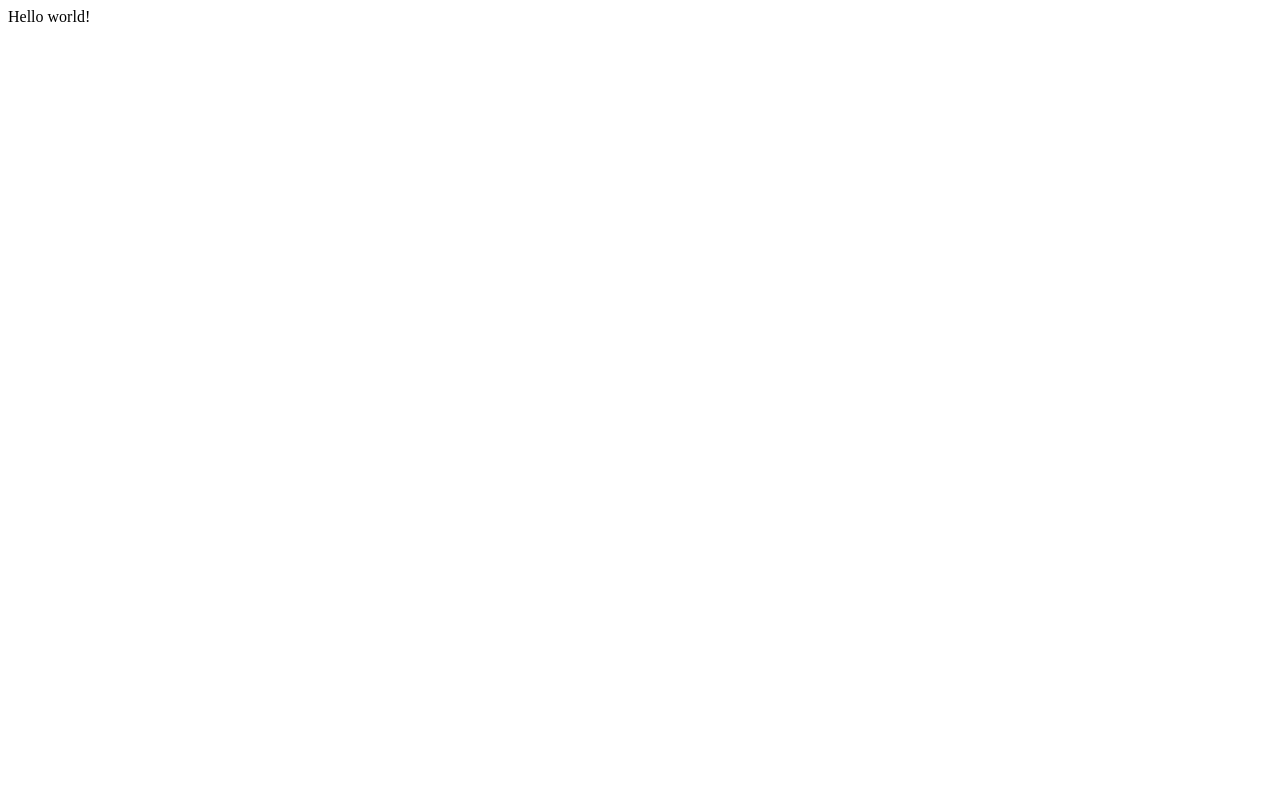
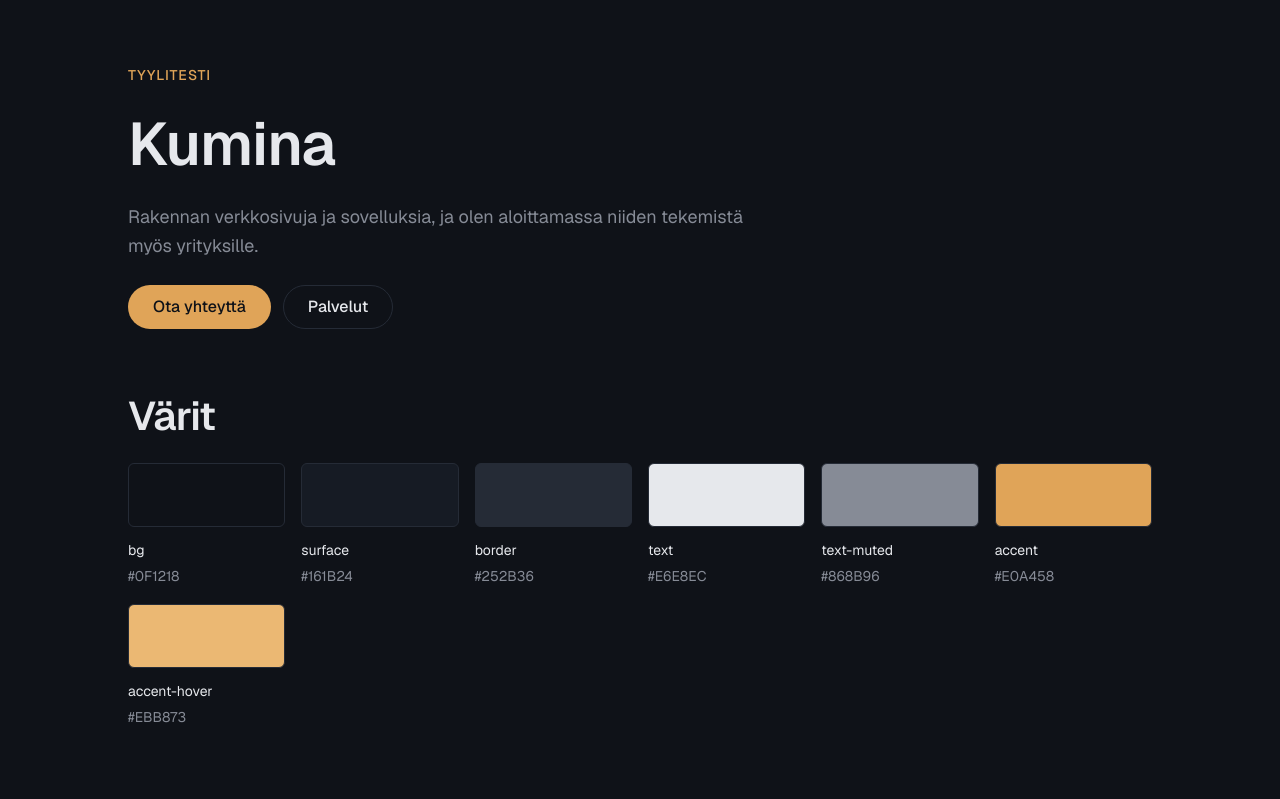
Before and after one commit to kumina-dev/kumina-web, a Next.js app: page / in a window 1280 px wide. Shown: the top 799 px of the page. Built offline with nearby package versions, Linux system fonts and the light colour scheme.

Commit message:
KUM-43: Design tokens, base styles and Button component

```diff
--- /dev/null
+++ b/app/globals.css
@@ -0,0 +1,182 @@
+/* ==========================================================================
+   Tokens
+   ========================================================================== */
+
+:root {
+  /* Colors */
+  --color-bg: #0f1218;
+  --color-surface: #161b24;
+  --color-border: #252b36;
+  --color-text: #e6e8ec;
+  --color-text-muted: #868b96;
+  --color-accent: #e0a458;
+  --color-accent-hover: #ebb873;
+  --color-on-accent: #0f1218;
+
+  /* Typography */
+  --font-sans: var(--font-geist-sans), system-ui, -apple-system, "Segoe UI",
+    Roboto, sans-serif;
+
+  --text-sm: 0.875rem;
+  --text-base: 1rem;
+  --text-lg: 1.125rem;
+  --text-xl: clamp(1.25rem, 1.1rem + 0.6vw, 1.5rem);
+  --text-2xl: clamp(1.75rem, 1.4rem + 1.5vw, 2.5rem);
+  --text-3xl: clamp(2.25rem, 1.6rem + 3vw, 3.75rem);
+
+  --leading-tight: 1.15;
+  --leading-normal: 1.6;
+
+  --weight-regular: 400;
+  --weight-medium: 500;
+  --weight-semibold: 600;
+
+  /* Spacing (4px base) */
+  --space-1: 0.25rem;
+  --space-2: 0.5rem;
+  --space-3: 0.75rem;
+  --space-4: 1rem;
+  --space-6: 1.5rem;
+  --space-8: 2rem;
+  --space-12: 3rem;
+  --space-16: 4rem;
+  --space-24: 6rem;
+
+  /* Layout */
+  --content-width: 68rem;
+  --text-width: 40rem;
+  --gutter: clamp(1.25rem, 4vw, 2rem);
+
+  /* Shape & motion */
+  --radius-sm: 6px;
+  --radius-md: 10px;
+  --radius-full: 999px;
+  --transition: 150ms ease;
+
+  color-scheme: dark;
+}
+
+/* ==========================================================================
+   Reset
+   ========================================================================== */
+
+*,
+*::before,
+*::after {
+  box-sizing: border-box;
+}
+
+* {
+  margin: 0;
+}
+
+html {
+  -webkit-text-size-adjust: 100%;
+  text-size-adjust: 100%;
+}
+
+@media (prefers-reduced-motion: no-preference) {
+  html {
+    scroll-behavior: smooth;
+  }
+}
+
+body {
+  min-height: 100dvh;
+  -webkit-font-smoothing: antialiased;
+  -moz-osx-font-smoothing: grayscale;
+}
+
+img,
+picture,
+video,
+canvas,
+svg {
+  display: block;
+  max-width: 100%;
+}
+
+input,
+button,
+textarea,
+select {
+  font: inherit;
+  color: inherit;
+}
+
+h1,
+h2,
+h3,
+h4,
+p {
+  overflow-wrap: break-word;
+}
+
+/* ==========================================================================
+   Base
+   ========================================================================== */
+
+body {
+  background-color: var(--color-bg);
+  color: var(--color-text);
+  font-family: var(--font-sans);
+  font-size: var(--text-base);
+  line-height: var(--leading-normal);
+}
+
+h1,
+h2,
+h3 {
+  line-height: var(--leading-tight);
+  font-weight: var(--weight-semibold);
+  letter-spacing: -0.02em;
+  text-wrap: balance;
+}
+
+h1 {
+  font-size: var(--text-3xl);
+}
+
+h2 {
+  font-size: var(--text-2xl);
+}
+
+h3 {
+  font-size: var(--text-xl);
+}
+
+p {
+  text-wrap: pretty;
+}
+
+a {
+  color: var(--color-accent);
+  text-decoration: underline;
+  text-decoration-thickness: 1px;
+  text-underline-offset: 0.2em;
+  transition: color var(--transition);
+}
+
+a:hover {
+  color: var(--color-accent-hover);
+}
+
+:focus-visible {
+  outline: 2px solid var(--color-accent);
+  outline-offset: 3px;
+  border-radius: var(--radius-sm);
+}
+
+::selection {
+  background-color: var(--color-accent);
+  color: var(--color-on-accent);
+}
+
+@media (prefers-reduced-motion: reduce) {
+  *,
+  *::before,
+  *::after {
+    transition-duration: 0.01ms !important;
+    animation-duration: 0.01ms !important;
+  }
+}
--- a/app/layout.tsx
+++ b/app/layout.tsx
@@ -1,13 +1,24 @@
-import type { Metadata } from "next";
+import type { Metadata, Viewport } from "next";
+import { Geist } from "next/font/google";
+import "./globals.css";
+
+const geist = Geist({
+  subsets: ["latin"],
+  variable: "--font-geist-sans",
+});
 
 export const metadata: Metadata = {
-  title: "Create Next App",
-  description: "Generated by create next app",
+  title: "Kumina",
+  description: "Verkkosivut ja sovellukset pienyrityksille.",
+};
+
+export const viewport: Viewport = {
+  themeColor: "#0f1218",
 };
 
 export default function RootLayout({ children }: LayoutProps<"/">) {
   return (
-    <html lang="en">
+    <html lang="fi" className={geist.variable}>
       <body>{children}</body>
     </html>
   );
--- /dev/null
+++ b/app/page.module.css
@@ -0,0 +1,67 @@
+.main {
+  max-width: var(--content-width);
+  margin-inline: auto;
+  padding: var(--space-16) var(--gutter) var(--space-24);
+  display: grid;
+  gap: var(--space-16);
+}
+
+.section {
+  display: grid;
+  gap: var(--space-6);
+}
+
+.eyebrow {
+  color: var(--color-accent);
+  font-size: var(--text-sm);
+  font-weight: var(--weight-medium);
+  letter-spacing: 0.08em;
+  text-transform: uppercase;
+}
+
+.lead {
+  max-width: var(--text-width);
+  color: var(--color-text-muted);
+  font-size: var(--text-lg);
+}
+
+.muted {
+  color: var(--color-text-muted);
+}
+
+.actions {
+  display: flex;
+  flex-wrap: wrap;
+  gap: var(--space-3);
+}
+
+.card {
+  display: grid;
+  gap: var(--space-4);
+  max-width: var(--text-width);
+  padding: var(--space-8);
+  background-color: var(--color-surface);
+  border: 1px solid var(--color-border);
+  border-radius: var(--radius-md);
+}
+
+.swatches {
+  display: grid;
+  grid-template-columns: repeat(auto-fill, minmax(9rem, 1fr));
+  gap: var(--space-4);
+  padding: 0;
+  list-style: none;
+}
+
+.swatch {
+  display: grid;
+  gap: var(--space-1);
+  font-size: var(--text-sm);
+}
+
+.chip {
+  height: 4rem;
+  margin-bottom: var(--space-2);
+  border: 1px solid var(--color-border);
+  border-radius: var(--radius-sm);
+}
--- a/app/page.tsx
+++ b/app/page.tsx
@@ -1,7 +1,72 @@
+import { Button, ButtonLink } from "@/components/Button/Button";
+import styles from "./page.module.css";
+
+const colors = [
+  { name: "bg", value: "#0F1218" },
+  { name: "surface", value: "#161B24" },
+  { name: "border", value: "#252B36" },
+  { name: "text", value: "#E6E8EC" },
+  { name: "text-muted", value: "#868B96" },
+  { name: "accent", value: "#E0A458" },
+  { name: "accent-hover", value: "#EBB873" },
+];
+
+// Temporary style test page (KUM-43). Replaced by app/[lang] in KUM-44.
 export default function Home() {
   return (
-    <main>
-      <div>Hello world!</div>
+    <main className={styles.main}>
+      <section className={styles.section}>
+        <p className={styles.eyebrow}>Tyylitesti</p>
+        <h1>Kumina</h1>
+        <p className={styles.lead}>
+          Rakennan verkkosivuja ja sovelluksia, ja olen aloittamassa niiden
+          tekemistä myös yrityksille.
+        </p>
+        <div className={styles.actions}>
+          <ButtonLink href="#yhteys">Ota yhteyttä</ButtonLink>
+          <Button variant="secondary">Palvelut</Button>
+        </div>
+      </section>
+
+      <section className={styles.section}>
+        <h2>Värit</h2>
+        <ul className={styles.swatches}>
+          {colors.map((c) => (
+            <li key={c.name} className={styles.swatch}>
+              <span
+                className={styles.chip}
+                style={{ backgroundColor: c.value }}
+              />
+              <span>{c.name}</span>
+              <span className={styles.muted}>{c.value}</span>
+            </li>
+          ))}
+        </ul>
+      </section>
+
+      <section className={styles.section}>
+        <h2>Typografia</h2>
+        <div className={styles.card}>
+          <h1>Otsikko 1</h1>
+          <h2>Otsikko 2</h2>
+          <h3>Otsikko 3</h3>
+          <p>
+            Leipäteksti. Rauhallinen ja luettava, rivinkorkeus 1.6. Tässä on{" "}
+            <a href="#">linkki tekstin seassa</a>, joka vaihtaa sävyä
+            hoverilla.
+          </p>
+          <p className={styles.muted}>Himmeä teksti toissijaiselle tiedolle.</p>
+        </div>
+      </section>
+
+      <section className={styles.section} id="yhteys">
+        <h2>Napit</h2>
+        <div className={styles.actions}>
+          <Button>Ensisijainen</Button>
+          <Button variant="secondary">Toissijainen</Button>
+          <Button disabled>Ei käytössä</Button>
+        </div>
+      </section>
     </main>
   );
 }
--- /dev/null
+++ b/components/Button/Button.module.css
@@ -0,0 +1,45 @@
+.button {
+  display: inline-flex;
+  align-items: center;
+  justify-content: center;
+  gap: var(--space-2);
+  min-height: 2.75rem;
+  padding: var(--space-3) var(--space-6);
+  border: 1px solid transparent;
+  border-radius: var(--radius-full);
+  font-size: var(--text-base);
+  font-weight: var(--weight-medium);
+  line-height: 1;
+  text-decoration: none;
+  cursor: pointer;
+  transition:
+    background-color var(--transition),
+    border-color var(--transition),
+    color var(--transition);
+}
+
+.button:disabled {
+  opacity: 0.5;
+  cursor: not-allowed;
+}
+
+.primary {
+  background-color: var(--color-accent);
+  color: var(--color-on-accent);
+}
+
+.primary:hover:not(:disabled) {
+  background-color: var(--color-accent-hover);
+  color: var(--color-on-accent);
+}
+
+.secondary {
+  background-color: transparent;
+  border-color: var(--color-border);
+  color: var(--color-text);
+}
+
+.secondary:hover:not(:disabled) {
+  border-color: var(--color-accent);
+  color: var(--color-accent-hover);
+}
--- /dev/null
+++ b/components/Button/Button.tsx
@@ -0,0 +1,34 @@
+import Link from "next/link";
+import type { ComponentProps } from "react";
+import styles from "./Button.module.css";
+
+type Variant = "primary" | "secondary";
+
+type ButtonProps = ComponentProps<"button"> & {
+  variant?: Variant;
+};
+
+type ButtonLinkProps = ComponentProps<typeof Link> & {
+  variant?: Variant;
+};
+
+function cx(variant: Variant, className?: string) {
+  return [styles.button, styles[variant], className].filter(Boolean).join(" ");
+}
+
+export function Button({
+  variant = "primary",
+  className,
+  type = "button",
+  ...props
+}: ButtonProps) {
+  return <button type={type} className={cx(variant, className)} {...props} />;
+}
+
+export function ButtonLink({
+  variant = "primary",
+  className,
+  ...props
+}: ButtonLinkProps) {
+  return <Link className={cx(variant, className)} {...props} />;
+}
```
